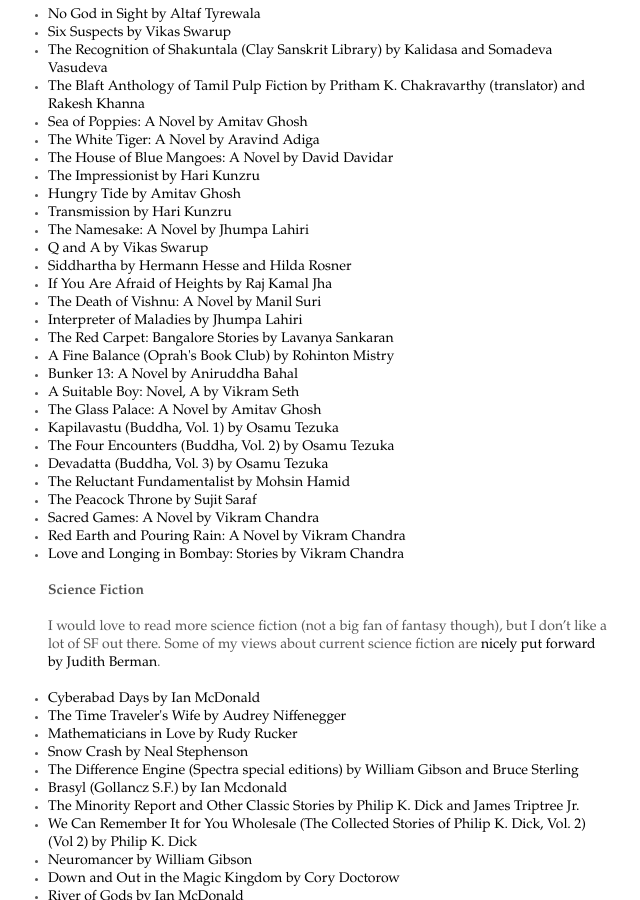
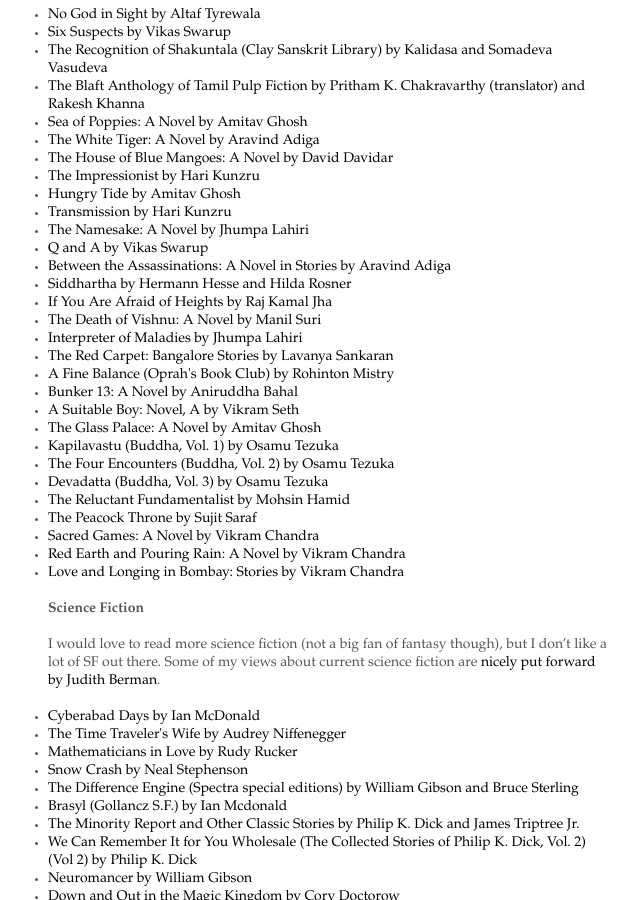
Before and after one commit to deepakjois/website, a Jekyll site: the page built from books/index.html, in a window 1280 px wide and 900 px high, scrolled down 555 px. Shown: the whole window, without its empty margins (312-952 px from the left). Built offline with Jekyll 4.4.1, drawn with Linux system fonts in a browser that asks for light colours.

Commit message:
More changes

```diff
--- a/_includes/books_read.html
+++ b/_includes/books_read.html
@@ -17,6 +17,7 @@ have put it in the most appropriate one.</p>
    <li class="pre_2009"><a href="http://www.amazon.com/Transmission-Hari-Kunzru/dp/0525947604%3FSubscriptionId%3D1KWW0ZZBXM2H44SQVD02%26tag%3Dws%26linkCode%3Dxm2%26camp%3D2025%26creative%3D165953%26creativeASIN%3D0525947604">Transmission by Hari Kunzru</a></li>
    <li class="pre_2009"><a href="http://www.amazon.com/Namesake-Novel-Jhumpa-Lahiri/dp/0395927218%3FSubscriptionId%3D1KWW0ZZBXM2H44SQVD02%26tag%3Dws%26linkCode%3Dxm2%26camp%3D2025%26creative%3D165953%26creativeASIN%3D0395927218">The Namesake: A Novel by Jhumpa Lahiri</a></li>
    <li class="pre_2009"><a href="http://www.amazon.com/Q-Vikas-Swarup/dp/0385608136%3FSubscriptionId%3D1KWW0ZZBXM2H44SQVD02%26tag%3Dws%26linkCode%3Dxm2%26camp%3D2025%26creative%3D165953%26creativeASIN%3D0385608136">Q and A by Vikas Swarup</a></li>
+   <li class="pre_2009"><a href="http://www.amazon.com/Between-Assassinations-Stories-Aravind-Adiga/dp/1439152926">Between the Assassinations: A Novel in Stories by Aravind Adiga</a></li>
    <li class="pre_2009"><a href="http://www.amazon.com/Siddhartha-Hermann-Hesse/dp/0553208845%3FSubscriptionId%3D1KWW0ZZBXM2H44SQVD02%26tag%3Dws%26linkCode%3Dxm2%26camp%3D2025%26creative%3D165953%26creativeASIN%3D0553208845">Siddhartha by Hermann Hesse and Hilda Rosner</a></li>
    <li class="pre_2009"><a href="http://www.amazon.com/If-You-Are-Afraid-Heights/dp/0151011095%3FSubscriptionId%3D1KWW0ZZBXM2H44SQVD02%26tag%3Dws%26linkCode%3Dxm2%26camp%3D2025%26creative%3D165953%26creativeASIN%3D0151011095">If You Are Afraid of Heights by Raj Kamal Jha</a></li>
    <li class="pre_2009"><a href="http://www.amazon.com/Death-Vishnu-Novel-Manil-Suri/dp/006000438X%3FSubscriptionId%3D1KWW0ZZBXM2H44SQVD02%26tag%3Dws%26linkCode%3Dxm2%26camp%3D2025%26creative%3D165953%26creativeASIN%3D006000438X">The Death of Vishnu: A Novel by Manil Suri</a></li>
```
